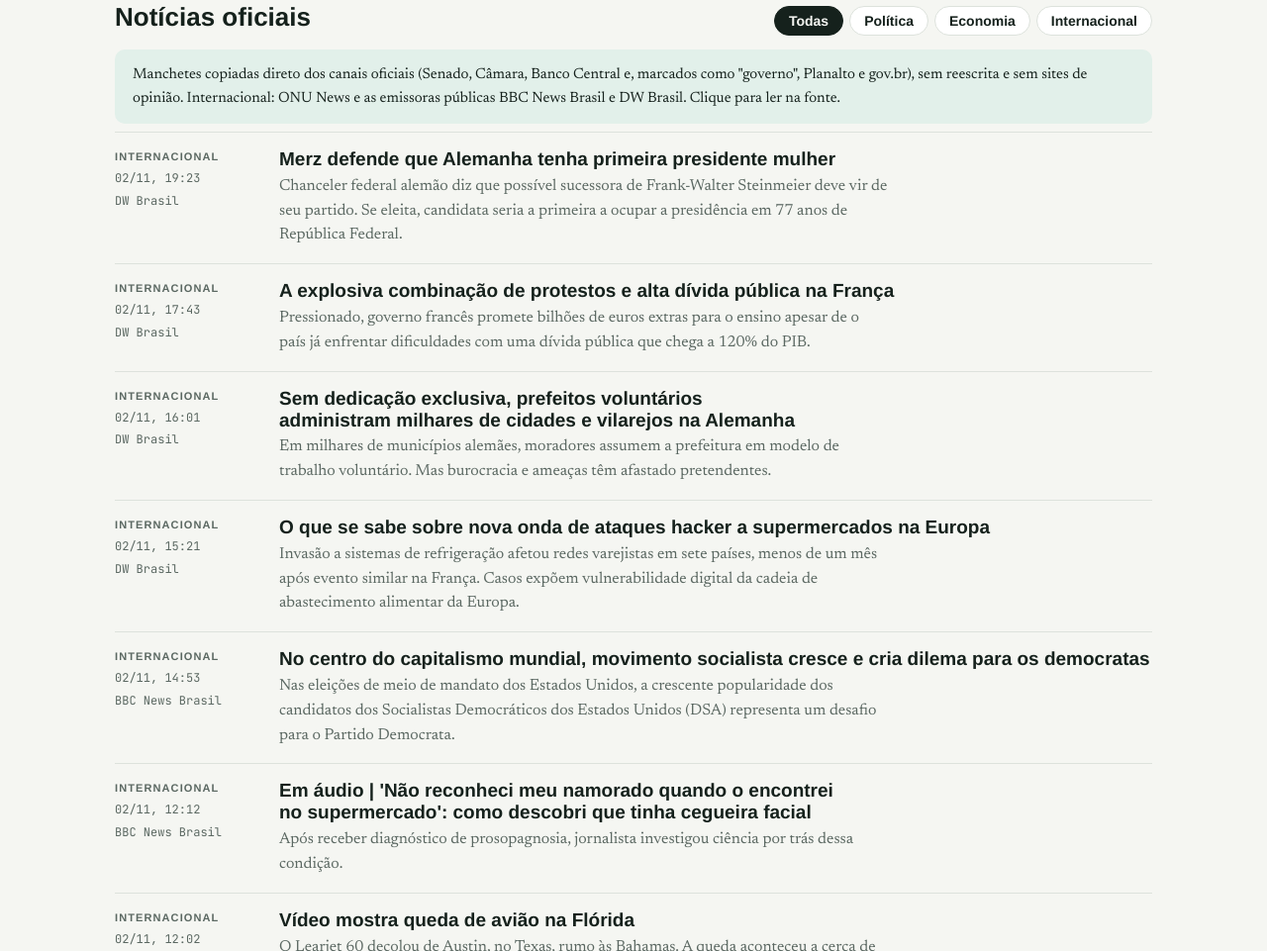
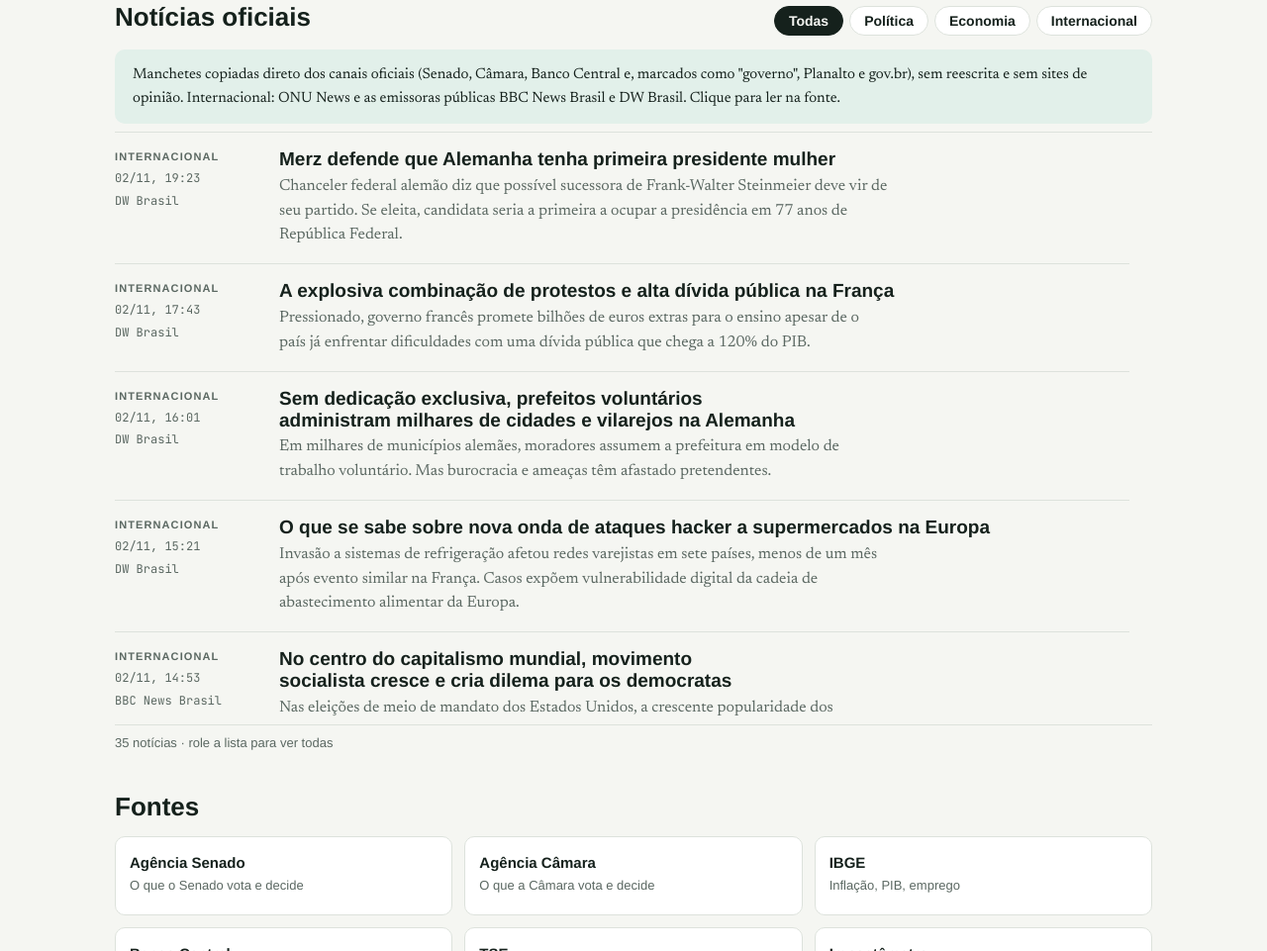
Before and after one commit to GugaGiacomazzi/Radar-Brasil, a plain HTML site: page index.html in a window 1280 px wide. Shown: the part 1028-1989 px from the top of the page at 99% size. Drawn offline with Linux system fonts and the light colour scheme; no server answers; a web font is replaced by a local one.

Commit message:
Add files via upload

```diff
--- a/index.html
+++ b/index.html
@@ -77,6 +77,9 @@ header h1 span{color:var(--accent)}
 .filters button{font-family:var(--f-display);font-size:14px;font-weight:600;padding:6px 14px;border-radius:999px;border:1px solid var(--line);background:var(--surface);color:var(--ink);cursor:pointer}
 .filters button[aria-pressed="true"]{background:var(--ink);color:var(--bg);border-color:var(--ink)}
 .criteria{background:var(--accent-soft);border-radius:10px;padding:14px 18px;font-size:15px;margin-bottom:8px}
+.news-scroll{max-height:min(75vh,900px);overflow-y:auto;overscroll-behavior:contain;border-top:1px solid var(--line);border-bottom:1px solid var(--line);padding-right:8px;scrollbar-gutter:stable}
+.news-scroll .item:first-child{border-top:0}
+.news-count{font-family:var(--f-display);font-size:13px;color:var(--muted);margin-top:8px}
 .item{display:grid;grid-template-columns:150px 1fr;gap:16px;padding:16px 0;border-top:1px solid var(--line)}
 .item>*{min-width:0}
 .item .meta{display:flex;flex-direction:column;gap:4px}
@@ -172,7 +175,8 @@ footer details{margin-top:8px}
       </div>
     </div>
     <div class="criteria">Manchetes copiadas direto dos canais oficiais (Senado, Câmara, Banco Central e, marcados como "governo", Planalto e gov.br), sem reescrita e sem sites de opinião. Internacional: ONU News e as emissoras públicas BBC News Brasil e DW Brasil. Clique para ler na fonte.</div>
-    <div id="newsList"></div>
+    <div class="news-scroll" id="newsList" tabindex="0" aria-label="Lista de notícias"></div>
+    <div class="news-count" id="newsCount"></div>
   </section>
 
   <section aria-labelledby="live">
@@ -285,6 +289,8 @@ let NEWS=[];
 function renderNews(f){
   const list=$('newsList'); list.innerHTML='';
   const items=NEWS.filter(n=>f==='all'||n.cat===f);
+  $('newsCount').textContent=items.length?items.length+' notícias · role a lista para ver todas':'';
+  list.scrollTop=0;
   if(!items.length){list.innerHTML='<p class="note">Nenhuma notícia carregada ainda.</p>';return;}
   items.forEach(n=>{
     const el=document.createElement('article'); el.className='item';
```
